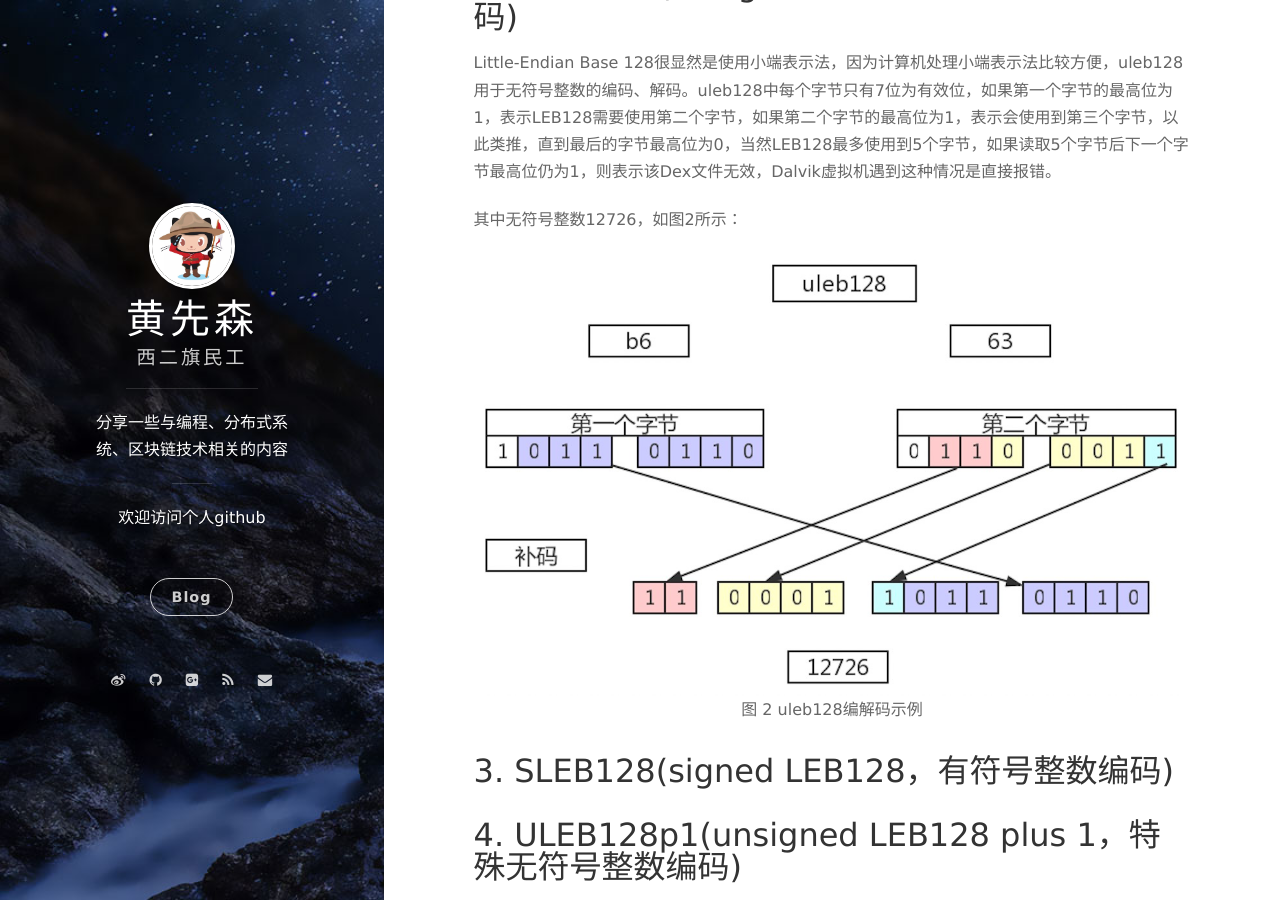
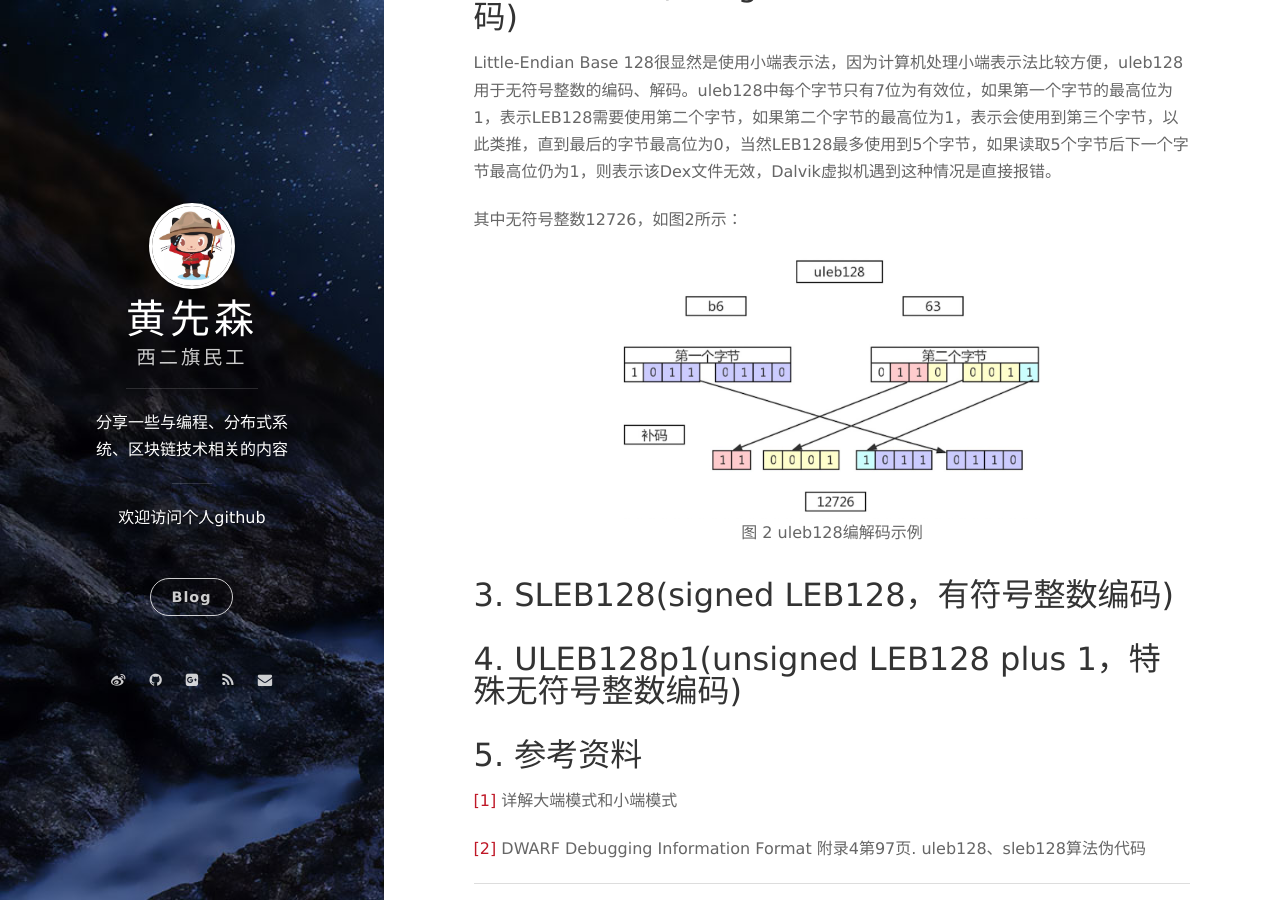
Before and after one commit to berryjam/berryjam.github.io, a Jekyll site: the page built from _posts/2019-09-01-LEB128(Little-Endian Base 128)格式介绍.md, in a window 1280 px wide and 900 px high, scrolled down 2127 px. Built offline with Jekyll 4.4.1, drawn with Linux system fonts in a browser that asks for light colours; nearby versions of some CDN libraries; comment, search, counter and statistics services are not loaded.

Commit message:
Update 2019-09-01-LEB128(Little-Endian Base 128)格式介绍.md

```diff
--- a/_posts/2019-09-01-LEB128(Little-Endian Base 128)格式介绍.md
+++ b/_posts/2019-09-01-LEB128(Little-Endian Base 128)格式介绍.md
@@ -71,7 +71,7 @@ Little-Endian Base 128很显然是使用小端表示法，因为计算机处理
 其中无符号整数12726，如图2所示：
 
 <div align="center">
-<img src="https://github.com/berryjam/berryjam.github.io/blob/master/image/2019-09-01/uleb128_sample.jpg?raw=true" >
+<img src="https://github.com/berryjam/berryjam.github.io/blob/master/image/2019-09-01/uleb128_sample.jpg?raw=true" height="60%" width="60%">
 </div>
 
 <p align="center">
```
